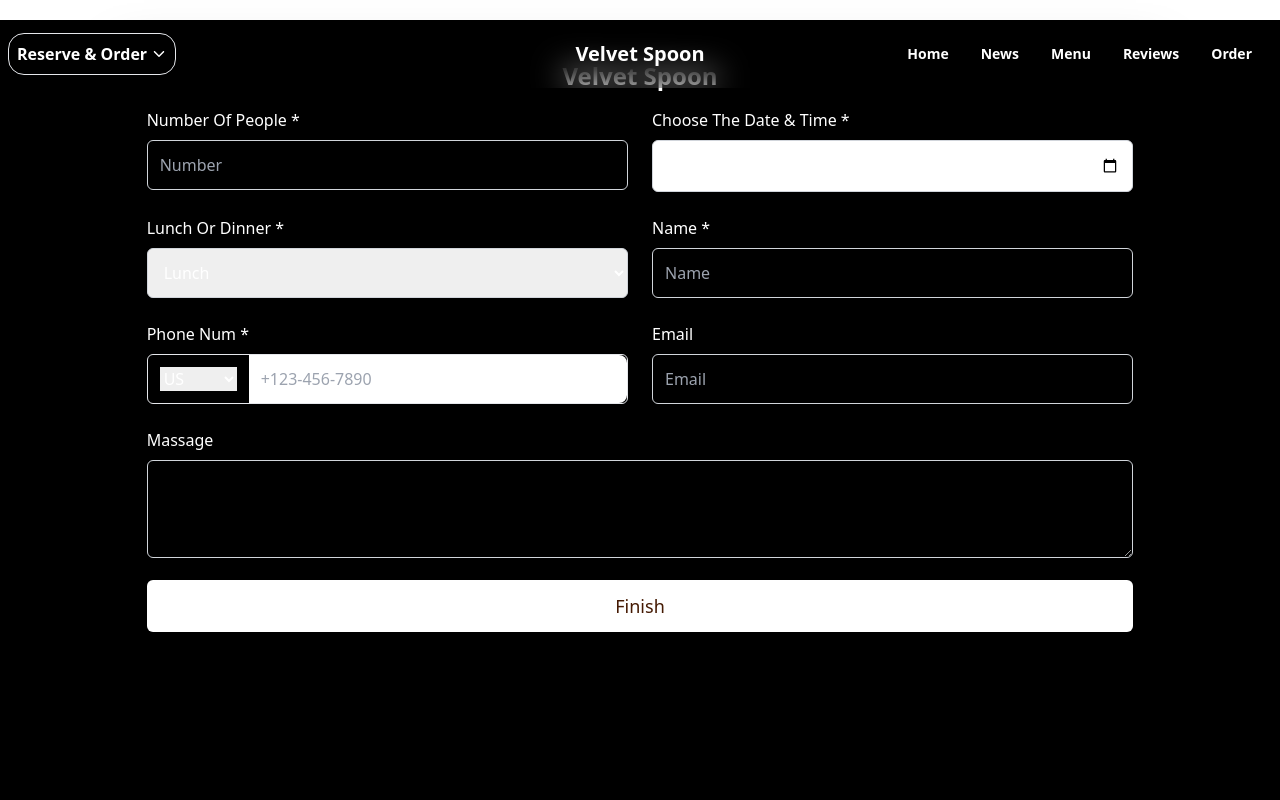
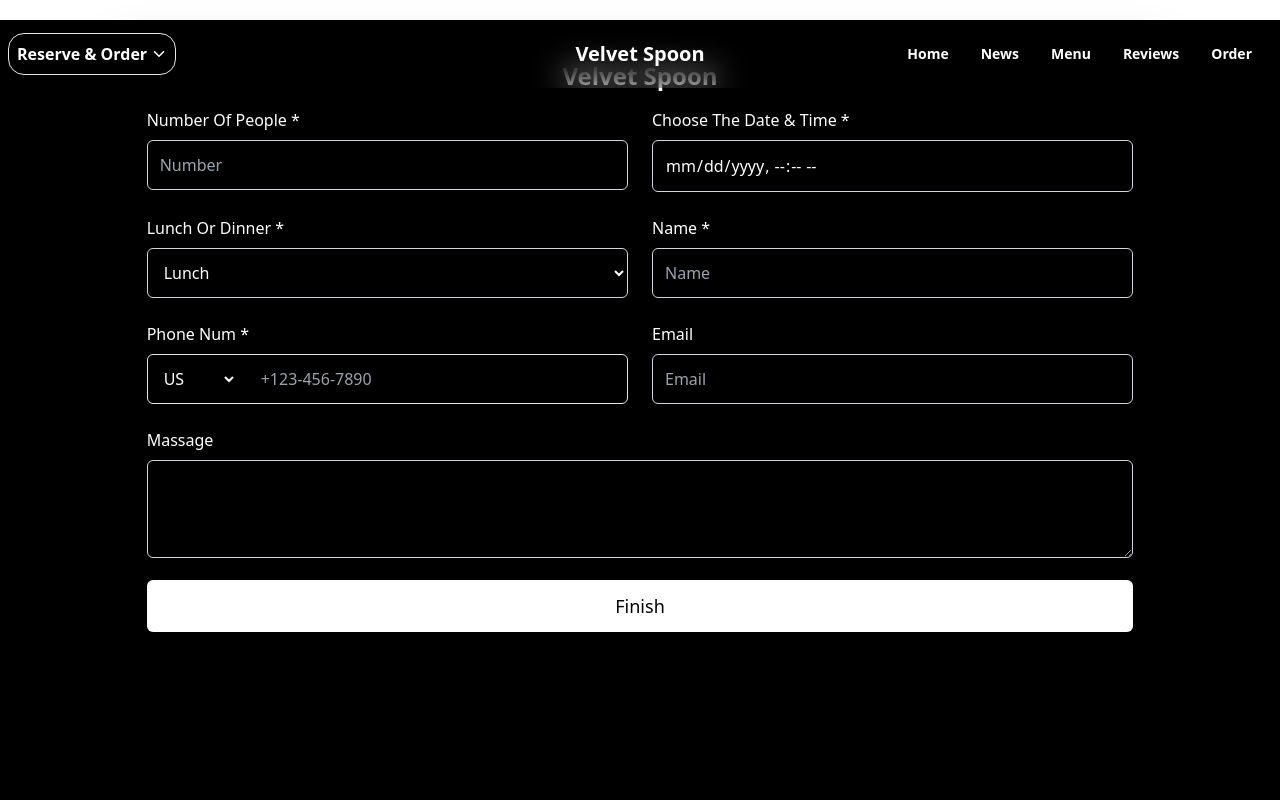
Before and after one commit to Ali-Ahmed-Rahi/Velvet-client, a React (Vite) app: page /reserve in a window 1280 px wide. Shown: the top 800 px of the page. Built offline with nearby package versions, Linux system fonts and the light colour scheme.

Commit message:
sec commit

```diff
--- a/src/Pages/Call.jsx
+++ /dev/null
@@ -1,17 +0,0 @@
-
-
-const Call = () => {
-  return (
-    <div className="flex items-center justify-center bg-black text-white p-4">
-      <a
-        href="tel:+1234567890"
-        className="flex items-center gap-2 bg-green-500 hover:bg-green-600 text-white px-4 py-2 rounded-lg shadow-md transition-all"
-      >
-        <Phone className="w-5 h-5" />
-        Call
-      </a>
-    </div>
-  );
-};
-
-export default Call;
--- a/src/Pages/Reserve.jsx
+++ b/src/Pages/Reserve.jsx
@@ -37,10 +37,10 @@ const Reserve = () => {
   };
 
   return (
-    <div>
+    <div >
       <div className="bg-black p-10 rounded-lg lg:shadow-2xl lg:w-5/6 mx-auto lg:mt-5  text-white mb-10 lg:mb-0">
         <h2 className="text-2xl font-bold text-center mb-4"> Velvet Spoon</h2>
-        <form onSubmit={handlereserve}>
+        <form onSubmit={handlereserve} className="w-full">
           <div className=" grid lg:grid-cols-2 gap-6 mb-4">
             {/* Name Input */}
             <div>
@@ -66,7 +66,7 @@ const Reserve = () => {
                 id="datetime"
                 type="datetime-local"
                 placeholder="Date"
-                className="w-full p-3 border border-gray-300 text-white rounded-md "
+                className="w-full p-3 border border-gray-300 text-white rounded-md bg-black "
               />
             </div>
             {/* Lunch Or Dinner */}
@@ -78,7 +78,7 @@ const Reserve = () => {
                 id="currency"
                 name="currency"
                 aria-label="Currency"
-                className="w-full p-3 border border-gray-300 text-white rounded-md"
+                className="w-full p-3 border border-gray-300 text-white rounded-md bg-black"
               >
                 <option>Lunch</option>
                 <option>Dinner</option>
@@ -105,7 +105,7 @@ const Reserve = () => {
               <div className="flex items-center text-white border rounded-md">
                 {/* Country code dropdown */}
                 <div className=" bg-black p-3 rounded-l-lg">
-                  <select className=" outline-none">
+                  <select className=" outline-none bg-black">
                     <option value="US">US</option>
                     <option value="CA">Canada</option>
                     <option value="IN">India</option>
@@ -115,7 +115,7 @@ const Reserve = () => {
                 <input
                   id="phoneNumber"
                   type="number"
-                  className="flex-1 p-3 rounded-r-lg"
+                  className="flex-1 p-3 rounded-r-lg bg-black"
                   placeholder="+123-456-7890"
                 />
               </div>
@@ -145,12 +145,14 @@ const Reserve = () => {
               </p>
             </div>
           </div>
+          <div className="mx-auto">
           <button
             type="submit"
-            className="block bg-white text-amber-950 text-lg font-medium py-3 px-6 rounded-md mx-auto hover:bg-white w-full"
+            className=" bg-white text-black text-lg font-medium py-3 rounded-md mx-auto hover:bg-white w-full"
           >
             Finish
           </button>
+          </div>
         </form>
       </div>
     </div>
--- a/src/Shered/Navbar.jsx
+++ b/src/Shered/Navbar.jsx
@@ -131,7 +131,7 @@ const Navbar = () => {
               <p>Route</p>
             </Link>
             <a
-              href="tel:+8801942432047"
+              href="tel:+8801942432047 "
               className="flex flex-col items-center text-white"
             >
               <MdCall className="w-6 h-6" />
```
